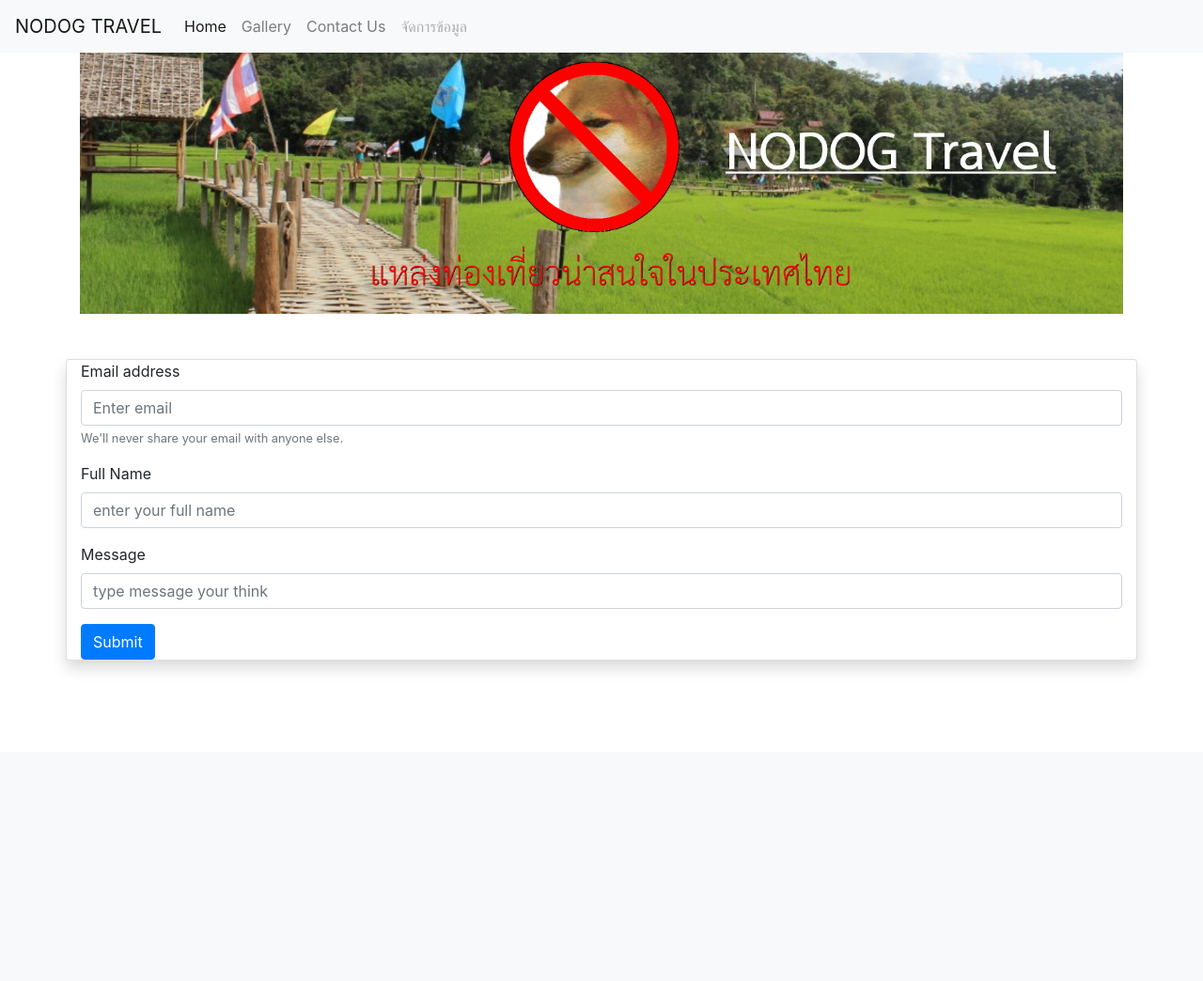
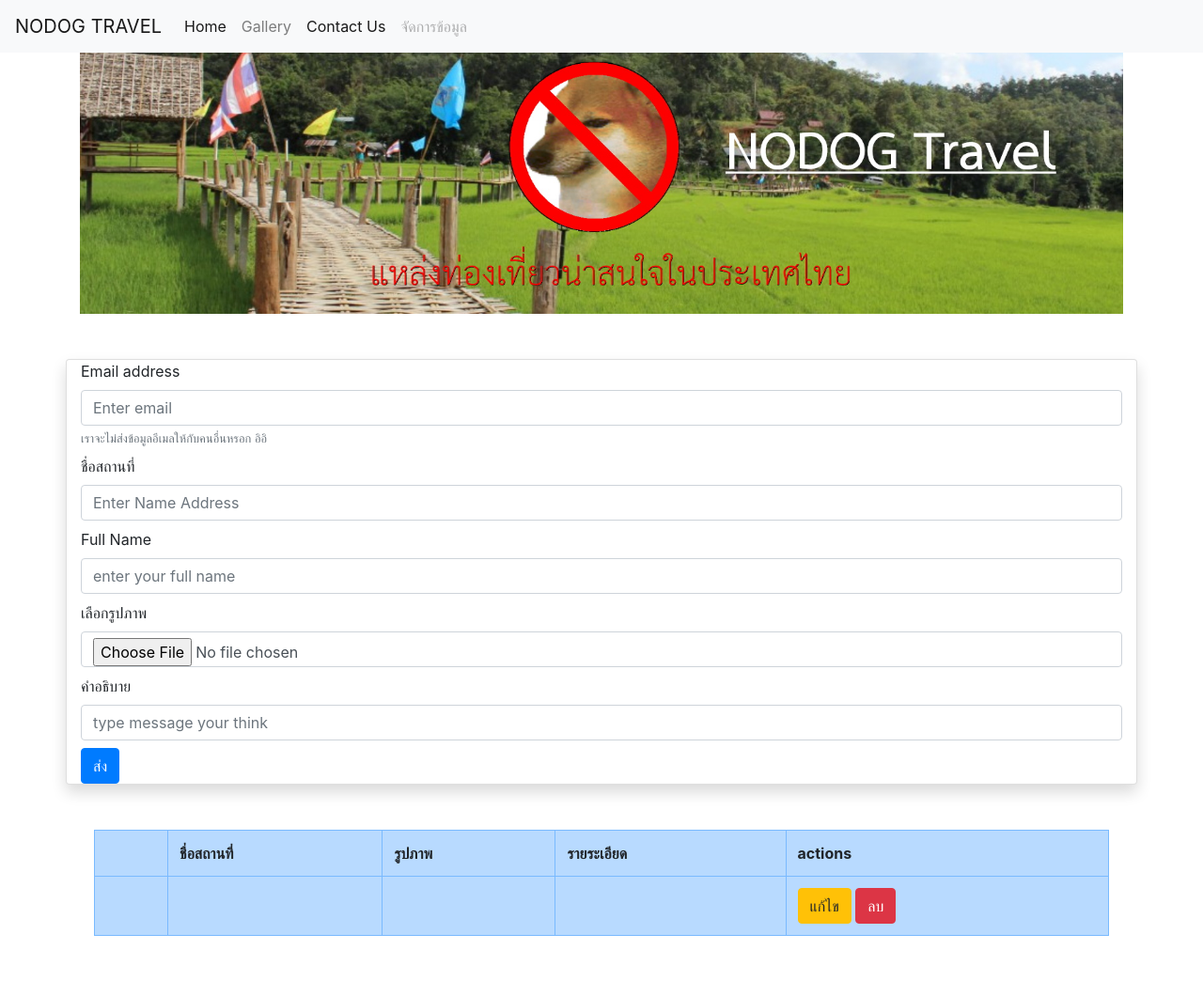
Before and after one commit to pabcorn/traveltest, a PHP site: page /contact.php in a window 1280 px wide. Shown: the whole page at 94% size. Before the commit the page ends 712 px from the top, so only its background shows below. Run offline with PHP 8.4, Linux system fonts and the light colour scheme.

Commit message:
updateContact

```diff
--- a/contact.php
+++ b/contact.php
@@ -17,23 +17,55 @@
 <div class="row mb-3">
 		<div class="card col-md-12 shadow">
 		  <form>
-			  <div class="form-group">
+			  <div class="form-group mb-2">
 			    <label for="exampleInputEmail1">Email address</label>
 			    <input type="email" class="form-control" id="exampleInputEmail1" placeholder="Enter email">
-			    <small id="email" class="form-text text-muted">We'll never share your email with anyone else.</small> </div>
-			  <div class="form-group">
+			    <small id="email" class="form-text text-muted">เราจะไม่ส่งข้อมูลอีเมลให้กับคนอื่นหรอก อิอิ</small> </div>
+			  <div class="form-group mb-2">
+			    <label for="exampleInputEmail1">ชื่อสถานที่</label>
+			    <input type="name_travel" class="form-control" id="nameTravel" placeholder="Enter Name Address">
+			  </div>
+			  <div class="form-group mb-2">
 			    <label for="exampleInputFullname">Full Name</label>
 			    <input type="fname" class="form-control" id="fname" placeholder="enter your full name">
 		    </div>
-			  <div class="form-group">
-			    <label for="exampleInputMessage">Message</label>
+			  <div class="form-group mb-2">
+			  	<label for="image">เลือกรูปภาพ</label>
+				 <input class="form-control" accept="image/jpeg" type="file" id="image" name="image" >
+			  </div>
+			  <div class="form-group mb-2">
+			    <label for="exampleInputMessage">คำอธิบาย</label>
 			    <input type="fname" class="form-control" id="message" placeholder="type message your think">
 		    </div>
-			  <button type="submit" class="btn btn-primary">Submit</button>
+			  <button type="submit" class="btn btn-primary">ส่ง</button>
 		  </form>
     </div>
 </div>
 
+
+	<div class="container mt-5 mb-5">
+<table width="100%" border="1" class="table table-primary">
+  <tbody>
+    <tr>
+      <th scope="col">&nbsp;</th>
+      <th scope="col">ชื่อสถานที่&nbsp;</th>
+      <th scope="col">รูปภาพ&nbsp;</th>
+      <th scope="col">รายระเอียด&nbsp;</th>
+      <th scope="col">actions&nbsp;</th>
+    </tr>
+    <tr>
+      <td>&nbsp;</td>
+      <td>&nbsp;</td>
+      <td>&nbsp;</td>
+      <td>&nbsp;</td>
+      <td>
+		 <a href="edit_travel.php" type="button" class="btn btn-warning">แก้ไข</a>
+         <button type="button" class="btn btn-danger">ลบ</button></td>
+    </tr>
+  </tbody>
+</table>
+
+	</div>
 <script src="js/jquery-3.3.1.min.js"></script>
 <script src="js/popper.min.js"></script>
 <script src="js/bootstrap-4.3.1.js"></script>
--- a/nav.php
+++ b/nav.php
@@ -4,11 +4,9 @@
   <button class="navbar-toggler" type="button" data-toggle="collapse" data-target="#navbarSupportedContent1" aria-controls="navbarSupportedContent1" aria-expanded="false" aria-label="Toggle navigation"> <span class="navbar-toggler-icon"></span> </button>
 	  <div class="collapse navbar-collapse" id="navbarSupportedContent1">
 	    <ul class="navbar-nav mr-auto">
-	      <li class="nav-item active"> <a class="nav-link" href="#">Home <span class="sr-only">(current)</span></a> </li>
+	      <li class="nav-item active"> <a class="nav-link" href="index.php">Home <span class="sr-only">(current)</span></a> </li>
 	      <li class="nav-item"> <a class="nav-link" href="gallery.php">Gallery</a> </li>
-	      <li class="nav-item dropdown"> <a class="nav-link" href="contact.php" role="button" data-toggle="dropdown" aria-haspopup="true" aria-expanded="false"> Contact Us </a>
-
-          </li>
+	      <li class="nav-item active"> <a class="nav-link" href="contact.php">Contact Us <span class="sr-only"></span></a> </li>
 	      <li class="nav-item"> <a class="nav-link disabled" href="#"> จัดการข้อมูล </a> </li>
         </ul>
   </div>
```
Also changed, not shown: edit_travel.php (added, +28 -0 lines).
